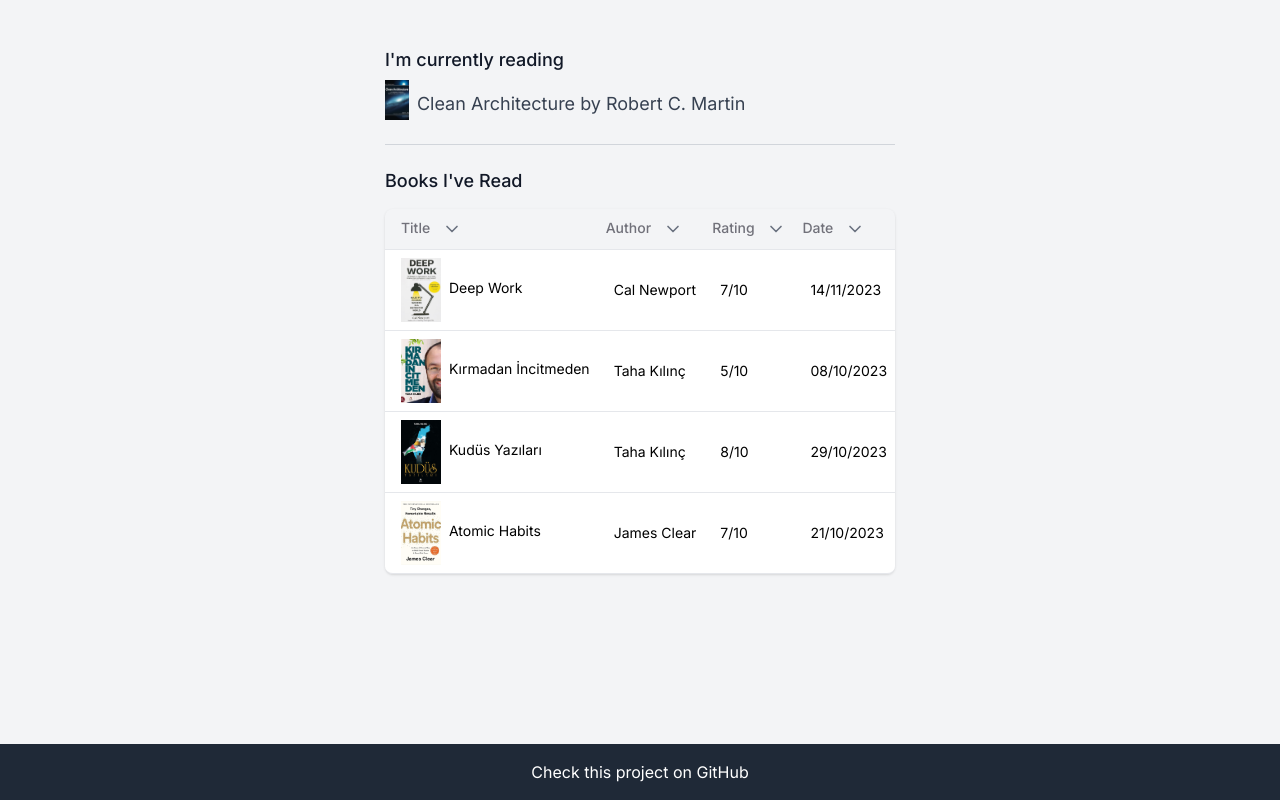
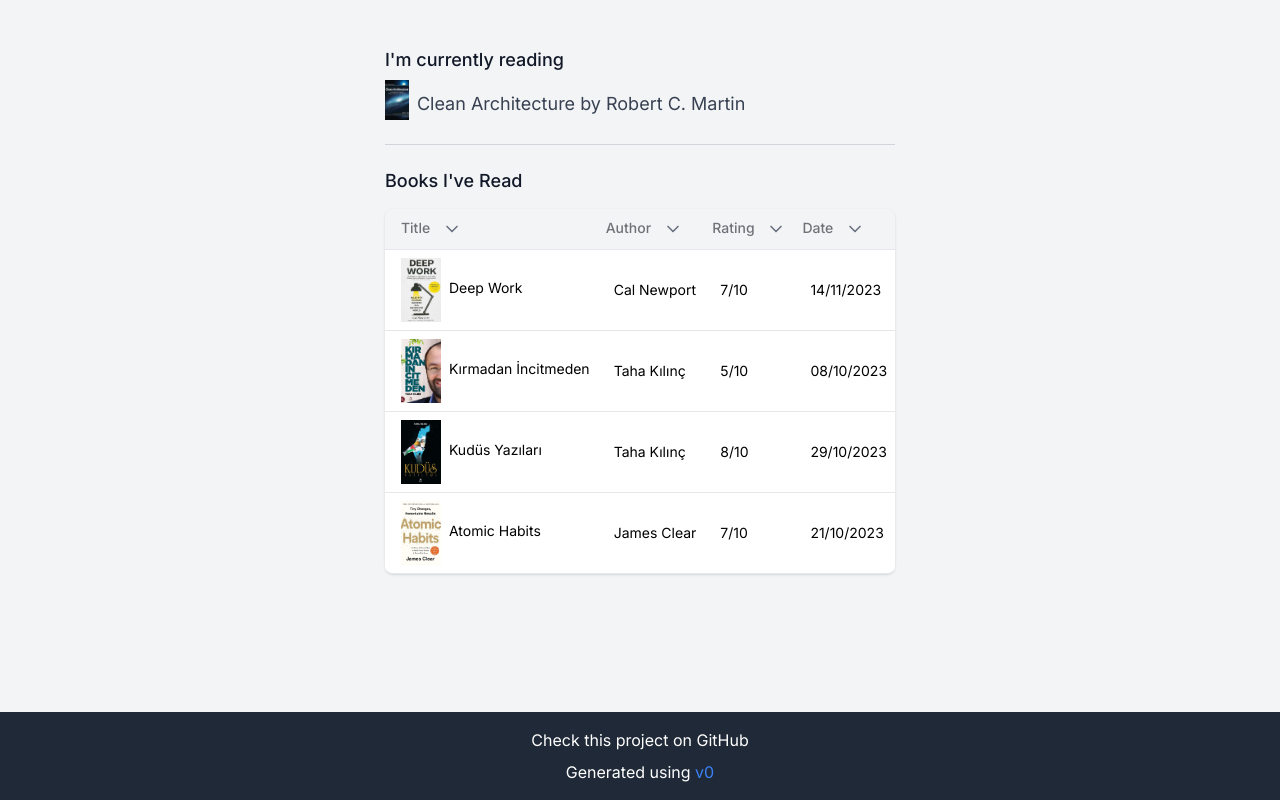
Before and after one commit to selcukcihan/books, a Next.js app: page / in a window 1280 px wide. Built offline with nearby package versions, Linux system fonts and the light colour scheme.

Commit message:
Add v0 footer

```diff
--- a/components/books.tsx
+++ b/components/books.tsx
@@ -161,6 +161,12 @@
         <a className="hover:text-blue-500" href="https://github.com/selcukcihan/books" rel="noopener noreferrer" target="_blank">
           Check this project on GitHub
         </a>
+        <p className="mt-2">
+          Generated using{" "}
+          <a className="text-blue-500 hover:underline" href="https://v0.dev/r/HoHFHYnagmd" rel="noopener noreferrer" target="_blank">
+            v0
+          </a>
+        </p>
       </footer>
     </div>
   )
```
